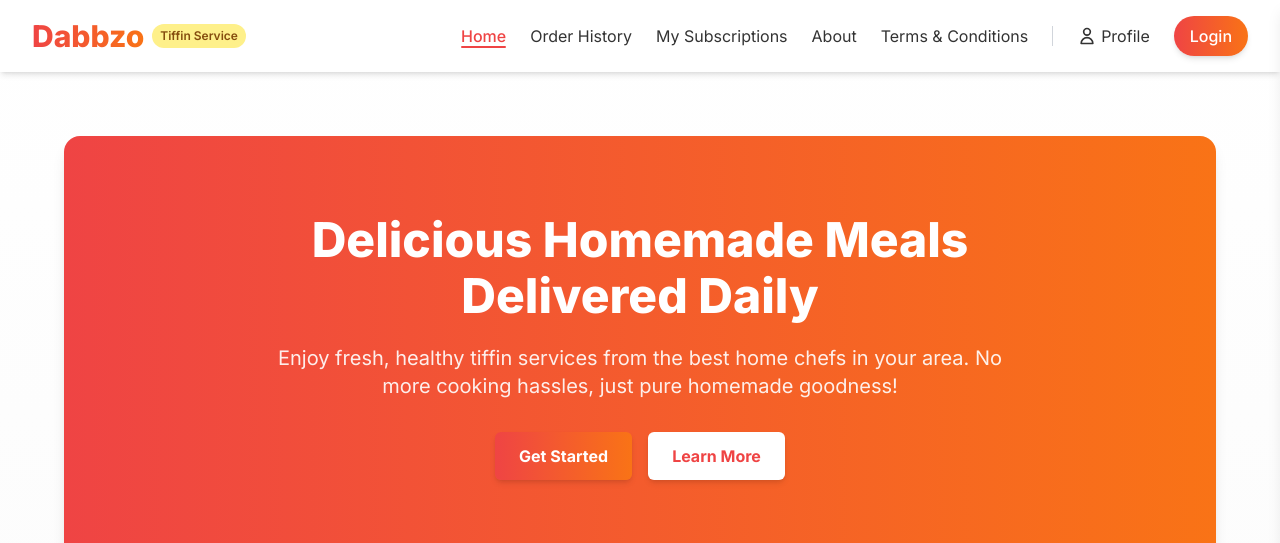
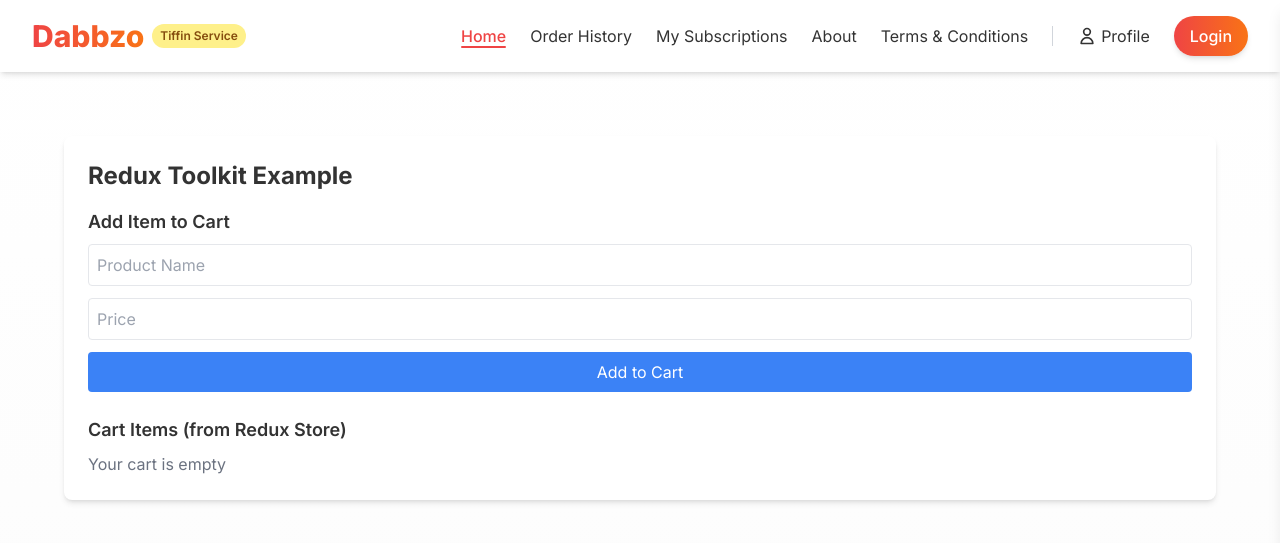
Before and after one commit to v5616/dabbzo_app, a Next.js app: page / in a window 1280 px wide. Shown: the top 543 px of the page. Built offline with nearby package versions, Linux system fonts and the light colour scheme.

Commit message:
redux-toolkit-setup

```diff
--- a/package.json
+++ b/package.json
@@ -9,6 +9,7 @@
     "lint": "eslint"
   },
   "dependencies": {
+    "@reduxjs/toolkit": "^2.8.2",
     "@stripe/stripe-js": "^7.8.0",
     "@types/bcryptjs": "^2.4.6",
     "@types/jsonwebtoken": "^9.0.10",
@@ -20,6 +21,7 @@
     "razorpay": "^2.9.6",
     "react": "19.1.0",
     "react-dom": "19.1.0",
+    "react-redux": "^9.2.0",
     "stripe": "^18.4.0",
     "zustand": "^5.0.8"
   },
--- a/src/app/layout.tsx
+++ b/src/app/layout.tsx
@@ -3,6 +3,7 @@ import { Inter } from 'next/font/google';
 import './globals.css';
 import Navbar from '@/components/Navbar';
 import CartSidebar from '@/components/CartSidebar';
+import { ReduxProvider } from '@/redux/provider';
 
 const inter = Inter({ subsets: ['latin'] });
 
@@ -19,6 +20,7 @@ export default function RootLayout({
   return (
     <html lang="en">
       <body className={inter.className}>
+        <ReduxProvider>
           <Navbar />
           <main className="container-custom py-8">
             {children}
@@ -29,6 +31,7 @@ export default function RootLayout({
               <p>© {new Date().getFullYear()} Dabbzo. All rights reserved.</p>
             </div>
           </footer>
+        </ReduxProvider>
       </body>
     </html>
   );
--- a/src/app/page.tsx
+++ b/src/app/page.tsx
@@ -1,5 +1,6 @@
 import Link from "next/link";
 import Image from "next/image";
+import ReduxExample from "@/components/ReduxExample";
 
 export default function Home() {
   // Mock data for vendors
@@ -56,6 +57,11 @@ export default function Home() {
 
   return (
     <main className="container-custom py-8">
+      {/* Redux Example Section */}
+      <section className="mb-12">
+        <ReduxExample />
+      </section>
+
       <section className="hero-section">
         <div className="max-w-3xl mx-auto text-center">
           <h1 className="text-5xl font-extrabold mb-6">
--- /dev/null
+++ b/src/components/ReduxExample.tsx
@@ -0,0 +1,94 @@
+'use client';
+
+import { useState } from 'react';
+import { useAppDispatch, useAppSelector } from '@/redux/store';
+import { addItem, removeItem, selectCartItems, selectCartTotal } from '@/redux/features/cartSlice';
+
+export default function ReduxExample() {
+  const [productName, setProductName] = useState('');
+  const [productPrice, setProductPrice] = useState('');
+
+  const dispatch = useAppDispatch();
+  const cartItems = useAppSelector(selectCartItems);
+  const cartTotal = useAppSelector(selectCartTotal);
+
+  const handleAddToCart = () => {
+    if (!productName || !productPrice) return;
+
+    dispatch(addItem({
+      id: Date.now().toString(),
+      name: productName,
+      price: parseFloat(productPrice),
+      quantity: 1,
+      vendorId: 'example-vendor',
+      vendorName: 'Example Vendor'
+    }));
+
+    // Reset form
+    setProductName('');
+    setProductPrice('');
+  };
+
+  return (
+    <div className="bg-white p-6 rounded-lg shadow-md">
+      <h2 className="text-2xl font-bold mb-4">Redux Toolkit Example</h2>
+
+      <div className="mb-6">
+        <h3 className="text-lg font-semibold mb-2">Add Item to Cart</h3>
+        <div className="flex flex-col space-y-3">
+          <input
+            type="text"
+            placeholder="Product Name"
+            className="border p-2 rounded"
+            value={productName}
+            onChange={(e) => setProductName(e.target.value)}
+          />
+          <input
+            type="number"
+            placeholder="Price"
+            className="border p-2 rounded"
+            value={productPrice}
+            onChange={(e) => setProductPrice(e.target.value)}
+          />
+          <button
+            className="bg-blue-500 text-white py-2 px-4 rounded hover:bg-blue-600"
+            onClick={handleAddToCart}
+          >
+            Add to Cart
+          </button>
+        </div>
+      </div>
+
+      <div>
+        <h3 className="text-lg font-semibold mb-2">Cart Items (from Redux Store)</h3>
+        {cartItems.length === 0 ? (
+          <p className="text-gray-500">Your cart is empty</p>
+        ) : (
+          <div>
+            <ul className="space-y-2">
+              {cartItems.map(item => (
+                <li key={item.id} className="flex justify-between items-center border-b pb-2">
+                  <div>
+                    <span className="font-medium">{item.name}</span>
+                    <span className="text-gray-600 ml-2">
+                      {item.quantity} x ₹{item.price}
+                    </span>
+                  </div>
+                  <button
+                    className="text-red-500 hover:text-red-700"
+                    onClick={() => dispatch(removeItem(item.id))}
+                  >
+                    Remove
+                  </button>
+                </li>
+              ))}
+            </ul>
+            <div className="mt-4 text-right">
+              <p className="font-bold">Total: ₹{cartTotal.toFixed(2)}</p>
+            </div>
+          </div>
+        )}
+      </div>
+    </div>
+  );
+}
--- /dev/null
+++ b/src/redux/features/cartSlice.ts
@@ -0,0 +1,82 @@
+import { createSlice, PayloadAction } from '@reduxjs/toolkit';
+
+// Define types for cart items
+export interface CartItem {
+  id: string;
+  name: string;
+  price: number;
+  quantity: number;
+  vendorId: string;
+  vendorName: string;
+  image?: string;
+}
+
+interface CartState {
+  items: CartItem[];
+  isOpen: boolean;
+}
+
+// Initial state
+const initialState: CartState = {
+  items: [],
+  isOpen: false,
+};
+
+// Create the slice
+const cartSlice = createSlice({
+  name: 'cart',
+  initialState,
+  reducers: {
+    addItem: (state, action: PayloadAction<CartItem>) => {
+      const existingItem = state.items.find(item => item.id === action.payload.id);
+
+      if (existingItem) {
+        existingItem.quantity += action.payload.quantity || 1;
+      } else {
+        state.items.push(action.payload);
+      }
+    },
+    removeItem: (state, action: PayloadAction<string>) => {
+      state.items = state.items.filter(item => item.id !== action.payload);
+    },
+    updateQuantity: (state, action: PayloadAction<{ id: string; quantity: number }>) => {
+      const item = state.items.find(item => item.id === action.payload.id);
+      if (item) {
+        item.quantity = action.payload.quantity;
+      }
+    },
+    clearCart: (state) => {
+      state.items = [];
+    },
+    toggleCart: (state) => {
+      state.isOpen = !state.isOpen;
+    },
+    openCart: (state) => {
+      state.isOpen = true;
+    },
+    closeCart: (state) => {
+      state.isOpen = false;
+    },
+  },
+});
+
+// Export actions and reducer
+export const {
+  addItem,
+  removeItem,
+  updateQuantity,
+  clearCart,
+  toggleCart,
+  openCart,
+  closeCart
+} = cartSlice.actions;
+
+// Selectors
+export const selectCartItems = (state: { cart: CartState }) => state.cart.items;
+export const selectCartTotal = (state: { cart: CartState }) =>
+  state.cart.items.reduce((total, item) => total + (item.price * item.quantity), 0);
+export const selectCartItemsCount = (state: { cart: CartState }) =>
+  state.cart.items.reduce((count, item) => count + item.quantity, 0);
+export const selectIsCartOpen = (state: { cart: CartState }) => state.cart.isOpen;
+
+export default cartSlice.reducer;
--- /dev/null
+++ b/src/redux/features/userSlice.ts
@@ -0,0 +1,90 @@
+import { createSlice, createAsyncThunk, PayloadAction } from '@reduxjs/toolkit';
+
+// Define types for the user state
+interface User {
+  id: string;
+  name: string;
+  email: string;
+  isAuthenticated: boolean;
+}
+
+interface UserState {
+  user: User | null;
+  loading: boolean;
+  error: string | null;
+  isAuthenticated: boolean;
+}
+
+// Initial state
+const initialState: UserState = {
+  user: null,
+  loading: false,
+  error: null,
+  isAuthenticated: false,
+};
+
+// Create async thunks for API calls
+export const loginUser = createAsyncThunk(
+  'user/login',
+  async (credentials: { email: string; password: string }, { rejectWithValue }) => {
+    try {
+      // Replace with your actual API call
+      const response = await fetch('/api/auth/login', {
+        method: 'POST',
+        headers: {
+          'Content-Type': 'application/json',
+        },
+        body: JSON.stringify(credentials),
+      });
+
+      const data = await response.json();
+
+      if (!response.ok) {
+        return rejectWithValue(data.message || 'Login failed');
+      }
+
+      return data.user;
+    } catch (error) {
+      return rejectWithValue('An error occurred during login');
+    }
+  }
+);
+
+// Create the slice
+const userSlice = createSlice({
+  name: 'user',
+  initialState,
+  reducers: {
+    setUser: (state, action: PayloadAction<User>) => {
+      state.user = action.payload;
+      state.isAuthenticated = true;
+    },
+    logoutUser: (state) => {
+      state.user = null;
+      state.isAuthenticated = false;
+    },
+    clearError: (state) => {
+      state.error = null;
+    },
+  },
+  extraReducers: (builder) => {
+    builder
+      .addCase(loginUser.pending, (state) => {
+        state.loading = true;
+        state.error = null;
+      })
+      .addCase(loginUser.fulfilled, (state, action) => {
+        state.loading = false;
+        state.user = action.payload;
+        state.error = null;
+      })
+      .addCase(loginUser.rejected, (state, action) => {
+        state.loading = false;
+        state.error = action.payload as string;
+      });
+  },
+});
+
+// Export actions and reducer
+export const { setUser, logoutUser, clearError } = userSlice.actions;
+export default userSlice.reducer;
--- /dev/null
+++ b/src/redux/provider.tsx
@@ -0,0 +1,8 @@
+'use client';
+
+import { Provider } from 'react-redux';
+import { store } from './store';
+
+export function ReduxProvider({ children }: { children: React.ReactNode }) {
+  return <Provider store={store}>{children}</Provider>;
+}
--- /dev/null
+++ b/src/redux/store.ts
@@ -0,0 +1,22 @@
+import { configureStore } from '@reduxjs/toolkit';
+import { useDispatch, useSelector, TypedUseSelectorHook } from 'react-redux';
+
+// Import reducers
+import userReducer from './features/userSlice';
+import cartReducer from './features/cartSlice';
+
+export const store = configureStore({
+  reducer: {
+    user: userReducer,
+    cart: cartReducer,
+  },
+  // Add middleware or other configuration options if needed
+});
+
+// Export types for TypeScript
+export type RootState = ReturnType<typeof store.getState>;
+export type AppDispatch = typeof store.dispatch;
+
+// Create typed hooks for better TypeScript support
+export const useAppDispatch = () => useDispatch<AppDispatch>();
+export const useAppSelector: TypedUseSelectorHook<RootState> = useSelector;
```
Also changed, not shown: 1 other file (tests, documents, lock files or other folders). Lines whose indentation alone changed are shown as unchanged.
